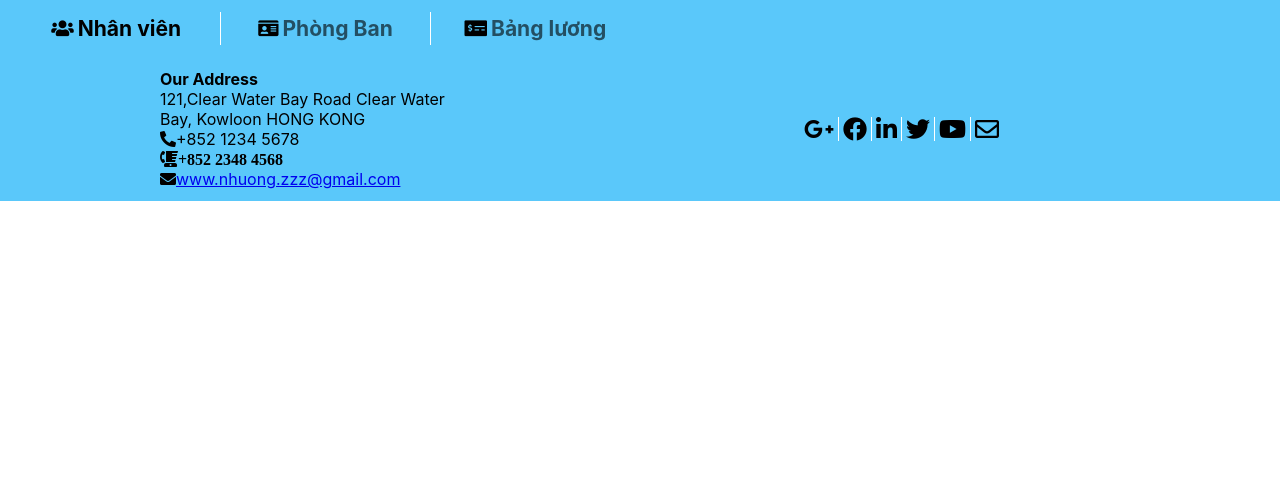
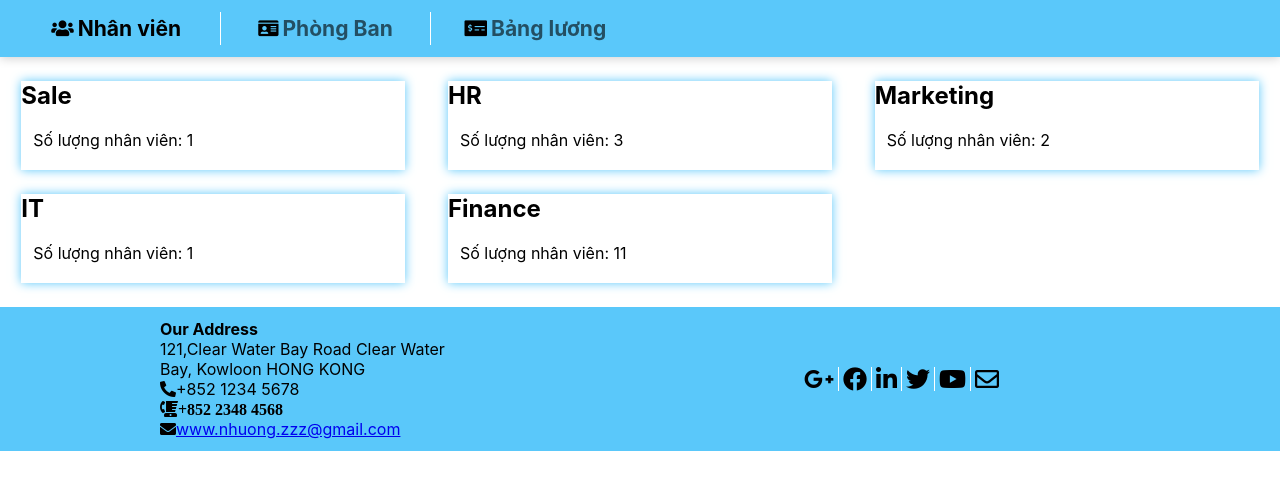
Before and after one commit to PhanNhuong123/Funix, a React (Create React App) app: page /Department in a window 1280 px wide. Shown: the top 490 px of the page. Built offline with nearby package versions, Linux system fonts and the light colour scheme.

Commit message:
department todo

```diff
--- a/src/App.css
+++ b/src/App.css
@@ -16,6 +16,9 @@
 }
 .col-3 {
   width: 25%;
+}
+.col-4{
+  width: 33.333%;
 }
 .col-5 {
   width: 83.333%;
@@ -85,7 +88,7 @@
 .staff__content {
   width: 90%;
   background-color: var(--primary-color);
-  box-shadow: 0px 0px 10px 0px rgb(0 0 0 / 20%);
+  box-shadow: 0px 0px 10px 0px var(--primary-color);
   margin: auto;
   transition: ease-in;
   border-radius: 4px;
@@ -165,3 +168,32 @@
   text-align: left;
   line-height: 40px;
 }
+/* css department page */
+.wrapper__departments{
+ display: flex;
+ flex-wrap: wrap;
+ text-align: left;
+}
+.departments__department{
+
+
+}
+.department__info{
+  margin:12px  auto;
+  padding-bottom: 20px;
+  width: 90%;
+  box-shadow: 0px 0px 10px #5ac8fa;
+
+}
+.department__info > h4 {
+  font-size: x-large;
+  transition: linear 0.3s;
+}
+.department__info > h4:hover{
+  color: rgb(255, 149, 0);
+}
+.department__info > p {
+  font-size: medium;
+  margin-left: 12px;
+  margin-top: 20px;
+}
--- a/src/App.js
+++ b/src/App.js
@@ -2,6 +2,7 @@ import React from "react";
 import { Routes, Route} from 'react-router-dom'
 import Header from "./components/Header";
 import StaffsPage from "./components/pages/StaffsPage";
+import Department from "./components/pages/DepartmentPage"
 import Footer from "./components/Footer";
 import HandleClickStaff from "./components/HandleClickStaff";
 import "./App.css";
@@ -16,6 +17,7 @@ function App() {
         <Routes>
           <Route path="/" element={<StaffsPage />} />
           <Route path="/staffinfo/:id" element={<HandleClickStaff />} />
+          <Route path="/Department" element={<Department />} />
         </Routes>
       <Footer />
     </div>
--- /dev/null
+++ b/src/components/pages/DepartmentPage.js
@@ -0,0 +1,21 @@
+import React from "react";
+import { DEPARTMENTS } from "../../staffs";
+
+function Department() {
+  const dpts = DEPARTMENTS;
+  return (
+    <div className="wrapper ">
+      <div className="wrapper__departments row">
+        {dpts.map((dpt) => (
+          <div className="departments__department col-4">
+            <div className="department__info">
+              <h4>{dpt.name}</h4>
+              <p>Số lượng nhân viên: {dpt.numberOfStaff}</p>
+            </div>
+          </div>
+        ))}
+      </div>
+    </div>
+  );
+}
+export default Department;
```
